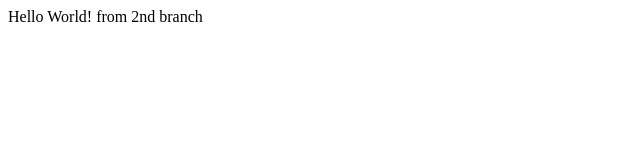
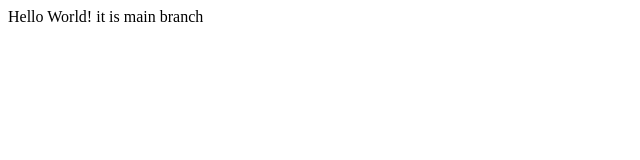
Before and after one commit to standby148/git-learning, a plain HTML site: page index.html in a window 1280 px wide. Shown: the full height of the page, 0-640 px from the left. Drawn offline with Linux system fonts and the light colour scheme.

Commit message:
Updated index.html in main

```diff
--- a/index.html
+++ b/index.html
@@ -4,6 +4,6 @@
     </head>
     <body>
 Hello World!
-from 2nd branch
+it is main branch
     </body>
 </html>
```
